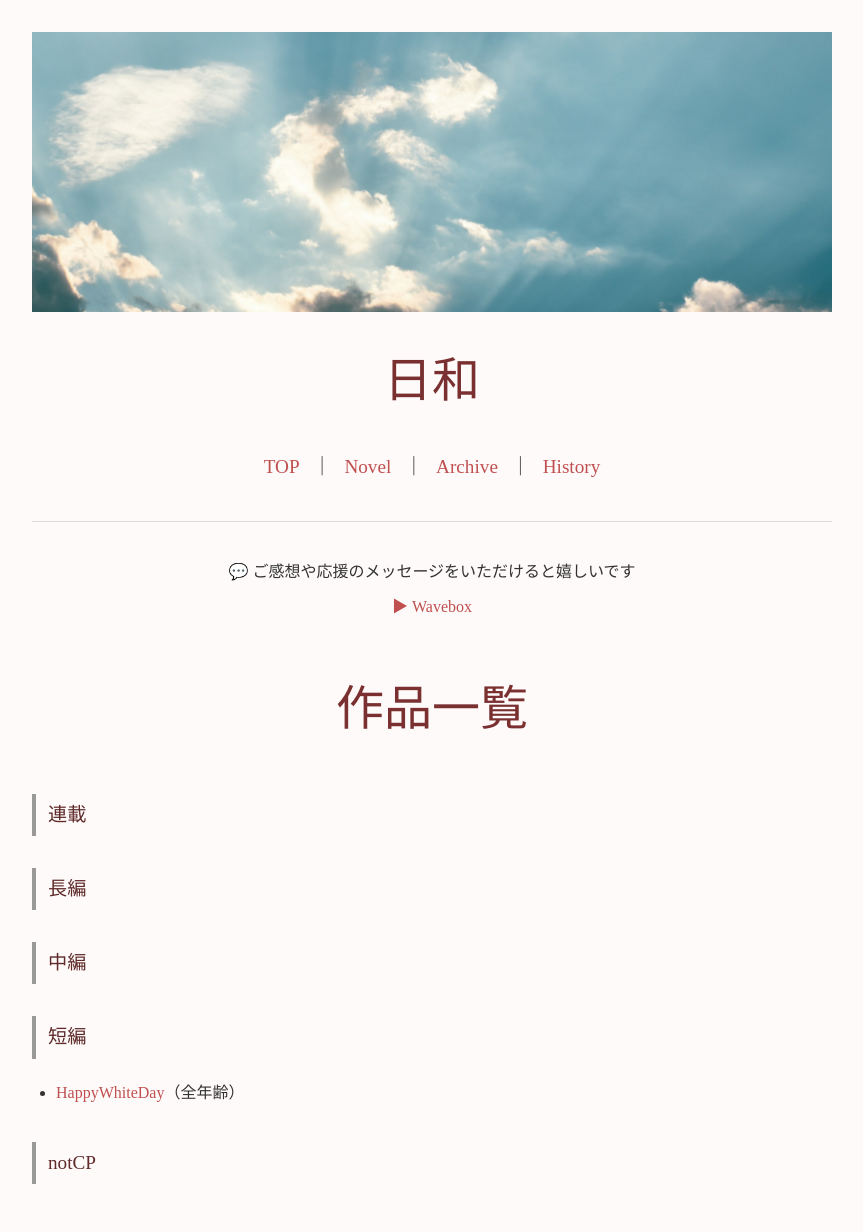
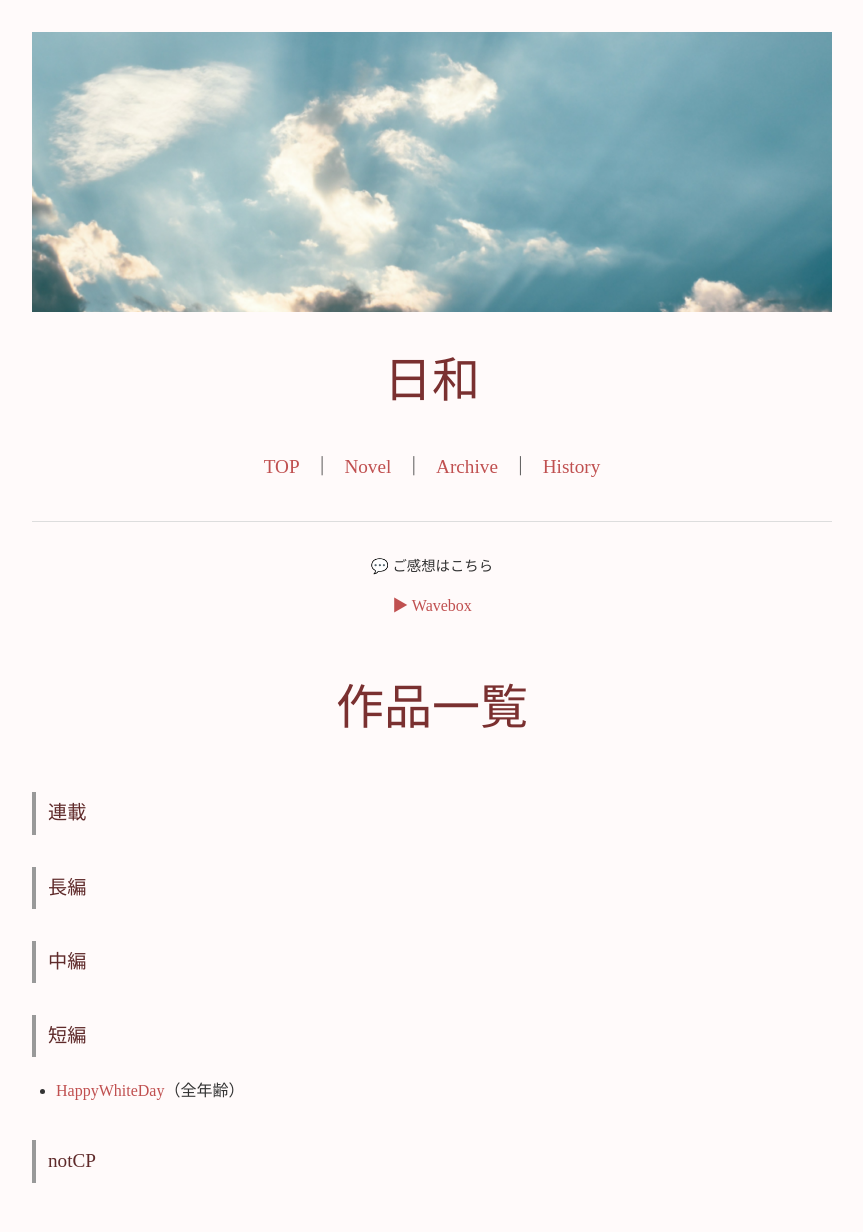
Before and after one commit to fjst160/lemon160, a Jekyll site: the page built from novels.md, in a window 1280 px wide. Shown: the whole page, without its empty margins (208-1071 px from the left). Built offline with Jekyll 4.4.1, drawn with Linux system fonts in a browser that asks for light colours.

Commit message:
Update novels.md

```diff
--- a/novels.md
+++ b/novels.md
@@ -4,11 +4,11 @@ title: 作品一覧
 ---
 <div class="wavebox">
 
-💬 ご感想や応援のメッセージをいただけると嬉しいです
+<div class="wavebox-message">
+💬 ご感想はこちら
+</div>
 
-<br>
-
-<a href="[ここにWaveboxのURL](https://wavebox.me/wave/51k3vxs5906gcigl/)">
+<a href="https://wavebox.me/wave/51k3vxs5906gcigl/">
 ▶ Wavebox
 </a>
 
```
